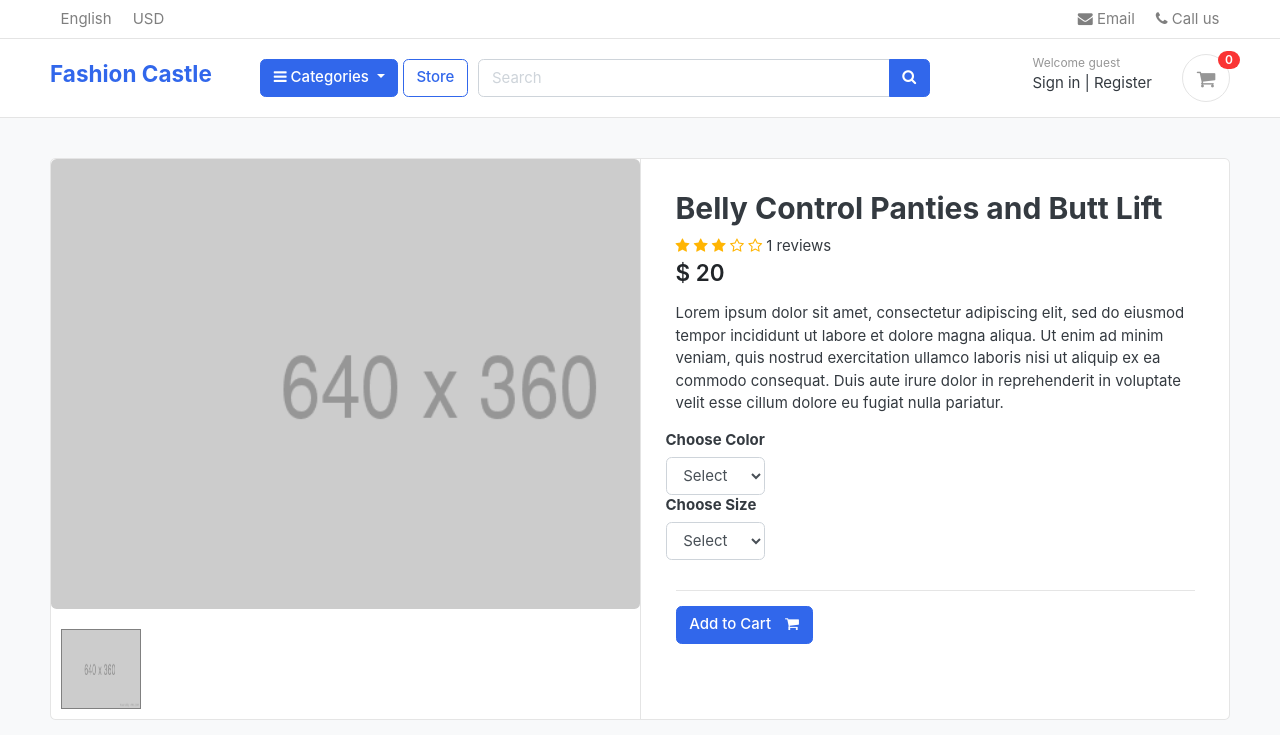
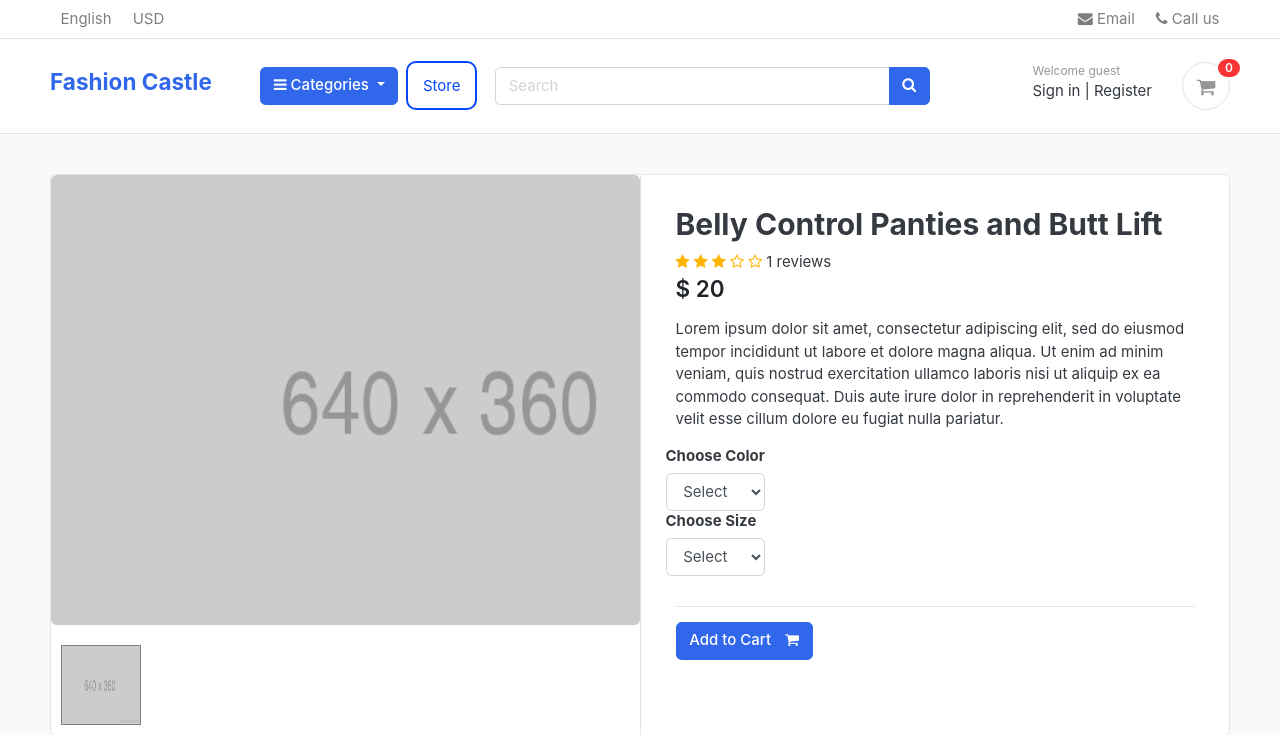
Before and after one commit to Fjack92/FashionCastle, a Django app: a page that uses templates/includes/navbar.html in a window 1280 px wide. Shown: the top 735 px of the page. Run offline with Django 3.2, Linux system fonts and the light colour scheme; data comes from the database, SQL or seed files in the repository; both versions use the stored data as it was after the commit; some libraries are stand-ins or nearby versions; some web fonts are replaced.

Commit message:
Changed styling for store btn

```diff
--- a/fashioncastleback/static/css/custom.css
+++ b/fashioncastleback/static/css/custom.css
@@ -1,65 +1,67 @@
 /* Hide Radio button */
-.rate > input{
+.rate > input {
   display: none;
 }
 
-  .rate{
-    display: inline-block;;
+.rate {
+  display: inline-block;
   border: 0;
 }
 
-  .rate > label{
+.rate > label {
   float: right;
 }
 
 /* Showing the stars */
-  .rate > label:before{
+.rate > label:before {
   display: inline-block;
   font-size: 1.1rem;
   font-family: FontAwesome;
   content: "\f005";
-    margin:0;
-    padding:0.3rem .2rem;
+  margin: 0;
+  padding: 0.3rem 0.2rem;
   cursor: pointer;
 }
 
 /* Half star */
-  .rate .half:before{
+.rate .half:before {
   content: "\f089";
   position: absolute;
   padding-right: 0;
 }
 
 /* Click and hover */
-  input:checked ~ label, label:hover ~ label{
+input:checked ~ label,
+label:hover ~ label {
   color: #ffb503;
 }
 
 /* hover hightlight */
-  input:checked + label:hover, input:checked ~ label:hover,input:checked ~ label:hover ~ label,
-  label:hover ~ input:checked ~ label{
+input:checked + label:hover,
+input:checked ~ label:hover,
+input:checked ~ label:hover ~ label,
+label:hover ~ input:checked ~ label {
   color: #cc9000;
 }
 
-  .rating-star i{
+.rating-star i {
   color: #ffb503 !important;
 }
 
-  ul.thumb{
-    margin:0 auto;
+ul.thumb {
+  margin: 0 auto;
   padding: 0;
   float: left;
 }
-  ul.thumb li{
+ul.thumb li {
   list-style: none;
   margin: 10px;
 }
-  ul.thumb li img{
+ul.thumb li img {
   width: 80px;
   height: 80px;
   border: 1px solid grey;
 }
-
 
 @media only screen and (max-width: 600px) {
   .store-button {
@@ -68,10 +70,15 @@
   }
   .cart-btn {
     bottom: 150px;
-    left: 110px
+    left: 110px;
+  }
+  #custom-btn-close {
+    display: none;
+  }
+  #custom-btn-store {
+    display: none;
   }
 }
-
 
 .close:hover,
 .close:focus {
@@ -82,7 +89,8 @@
   --color: red;
   --hover: #ff3300;
 }
-#custom-btn-close:hover, #custom-btn-close:focus {
+#custom-btn-close:hover,
+#custom-btn-close:focus {
   border-color: var(--hover);
   color: #fff;
 }
@@ -90,7 +98,9 @@
 #custom-btn-close {
   color: var(--color);
   transition: 0.25s;
-  border-radius: 20%;
+  -webkit-border-radius: 10px;
+  -moz-border-radius: 10px;
+  border-radius: 10px;
   background: none;
   border: 2px solid;
   font: inherit;
@@ -98,3 +108,34 @@
   margin: 0.5em;
   padding: 1em 1em;
 }
+
+.store:hover,
+.store:focus {
+  box-shadow: inset -3.5em 0 0 0 var(--hover), inset 3.5em 0 0 0 var(--hover);
+}
+
+.store {
+  --color: rgba(0, 68, 255, 0.979);
+  --hover: rgba(0, 89, 255, 0.979);
+}
+#custom-btn-store:hover,
+#custom-btn-store:focus {
+  border-color: var(--hover);
+  color: #fff;
+}
+
+#custom-btn-store {
+  text-align: center;
+  margin: 0;
+  color: var(--color);
+  transition: 0.25s;
+  -webkit-border-radius: 10px;
+  -moz-border-radius: 10px;
+  border-radius: 10px;
+  background: none;
+  border: 2px solid;
+  font: inherit;
+  line-height: 1;
+  margin: 0.5em;
+  padding: 1em;
+}
--- a/templates/includes/navbar.html
+++ b/templates/includes/navbar.html
@@ -100,8 +100,8 @@
                             </a>
                         {% endfor %}
                     </div>
-                    <a href="{% url 'store' %}" class="btn btn-outline-primary">Store</a>
                 </div>
+                <a href="{% url 'store' %}" class="store" text-align="center" id="custom-btn-store">Store</a>
                 <div class="col-lg  col-md-6 col-sm-12 col-xs-12">
                     <form action="{% url 'search' %}" class="search">
                         <div class="input-group w-100">
```
Also changed, not shown: templates/store/cart.html (+19 -13 lines), db.sqlite3. Lines whose indentation alone changed are shown as unchanged.
